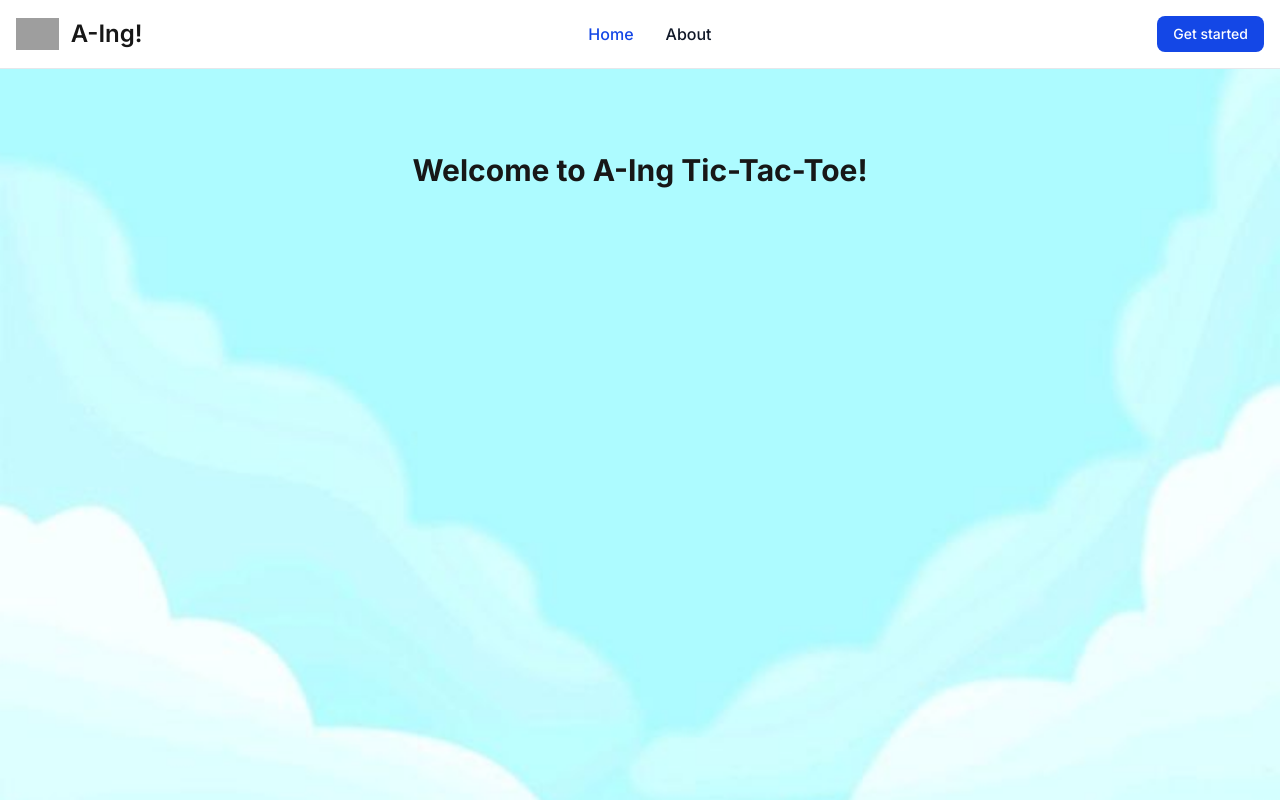
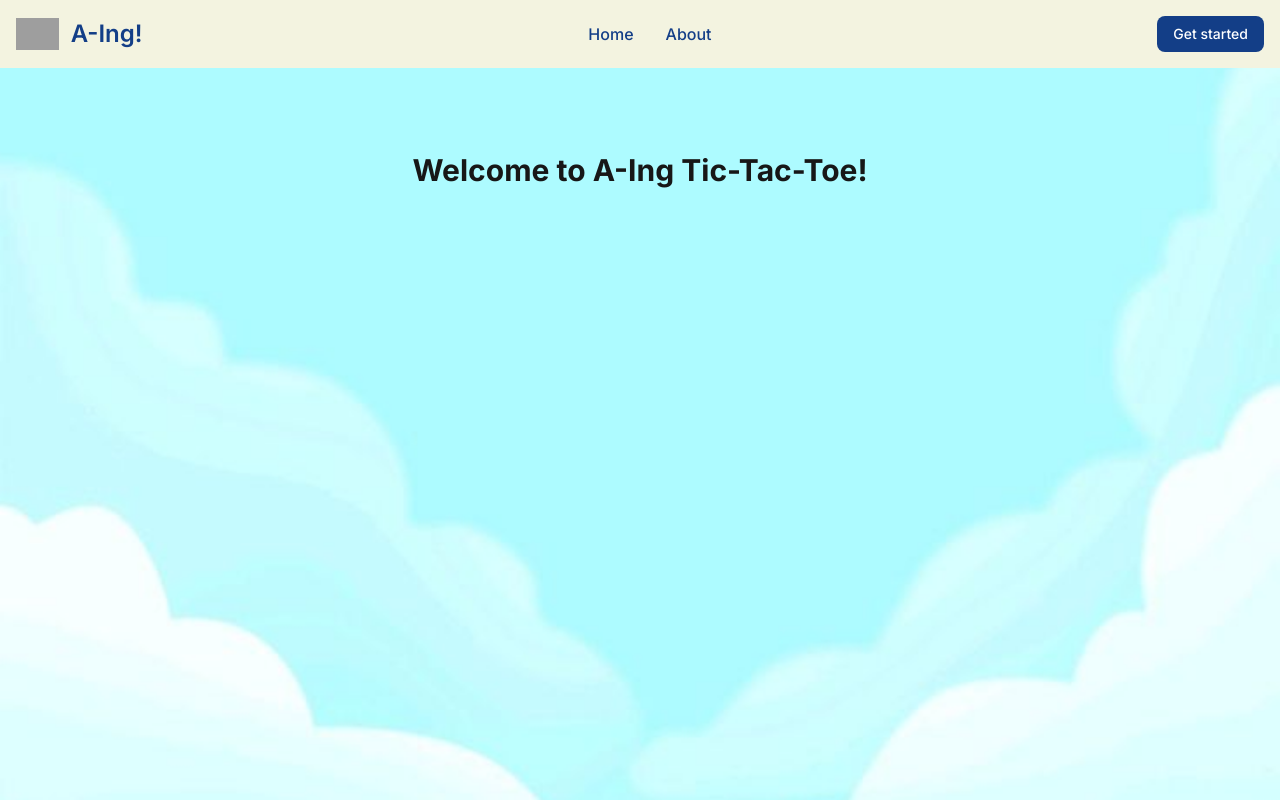
Before and after one commit to lulultfh/HO2_FE_LuluLuthfiah, a Next.js app: page /home in a window 1280 px wide. Built offline with nearby package versions, Linux system fonts and the light colour scheme; grey boxes are pictures that could not be loaded.

Commit message:
refactor: update color in navbar

```diff
--- a/src/app/home/layout.tsx
+++ b/src/app/home/layout.tsx
@@ -20,7 +20,7 @@ export default function RootLayout({
   return (
     <html lang="en">
       <body className={`${inter.variable} antialiased`}>
-        <nav className="bg-white dark:bg-gray-900 fixed w-full z-20 top-0 start-0 border-b border-gray-200 dark:border-gray-600">
+        <nav className="bg-[#F3F3E0] fixed w-full z-20 top-0 start-0 border--[#CBDCEB]">
           <div className="max-w-screen-xl flex flex-wrap items-center justify-between mx-auto p-4">
             <a
               href="/"
@@ -31,7 +31,7 @@ export default function RootLayout({
                 className="h-8"
                 alt="Logo"
               />
-              <span className="self-center text-2xl font-semibold whitespace-nowrap dark:text-white">
+              <span className="self-center text-2xl font-semibold whitespace-nowrap text-[#133E87]">
                 A-Ing!
               </span>
             </a>
@@ -39,7 +39,7 @@ export default function RootLayout({
               <a href="/main">
                 <button
                   type="button"
-                  className="text-white bg-blue-700 hover:bg-blue-800 focus:ring-4 focus:outline-none focus:ring-blue-300 font-medium rounded-lg text-sm px-4 py-2 text-center dark:bg-blue-600 dark:hover:bg-blue-700 dark:focus:ring-blue-800"
+                  className="text-white bg-[#133E87] hover:bg-[#608BC1] focus:ring-4 focus:outline-none focus:ring-[#CBDCEB] font-medium rounded-lg text-sm px-4 py-2 text-center dark:bg-blue-600 dark:hover:bg-blue-700 dark:focus:ring-blue-800"
                 >
                   Get started
                 </button>
@@ -49,11 +49,11 @@ export default function RootLayout({
               className="items-center justify-between hidden w-full md:flex md:w-auto md:order-1"
               id="navbar-sticky"
             >
-              <ul className="flex flex-col p-4 md:p-0 mt-4 font-medium border border-gray-100 rounded-lg bg-gray-50 md:space-x-8 rtl:space-x-reverse md:flex-row md:mt-0 md:border-0 md:bg-white dark:bg-gray-800 md:dark:bg-gray-900 dark:border-gray-700">
+              <ul className="flex flex-col p-4 md:p-0 mt-4 font-medium border border-[#CBDCEB] rounded-lg bg-[#CBDCEB] md:space-x-8 rtl:space-x-reverse md:flex-row md:mt-0 md:border-0 md:bg-[#F3F3E0]">
                 <li>
                   <a
                     href="/home"
-                    className="block py-2 px-3 text-white bg-blue-700 rounded-sm md:bg-transparent md:text-blue-700 md:p-0 md:dark:text-blue-500"
+                    className="block py-2 px-3 text-white bg-[#133E87] rounded-sm md:bg-transparent  md:p-0 md:text-[#133E87] md:hover:text-[#608BC1]"
                     aria-current="page"
                   >
                     Home
@@ -62,7 +62,7 @@ export default function RootLayout({
                 <li>
                   <a
                     href="/about"
-                    className="block py-2 px-3 text-gray-900 rounded-sm hover:bg-gray-100 md:hover:bg-transparent md:hover:text-blue-700 md:p-0 md:dark:hover:text-blue-500 dark:text-white dark:hover:bg-gray-700 dark:hover:text-white md:dark:hover:bg-transparent dark:border-gray-700"
+                    className="block py-2 px-3 text-[#133E87] rounded-sm hover:bg-[#CBDCEB] md:hover:bg-transparent md:p-0 md:hover:text-[#608BC1]"
                   >
                     About
                   </a>
```
